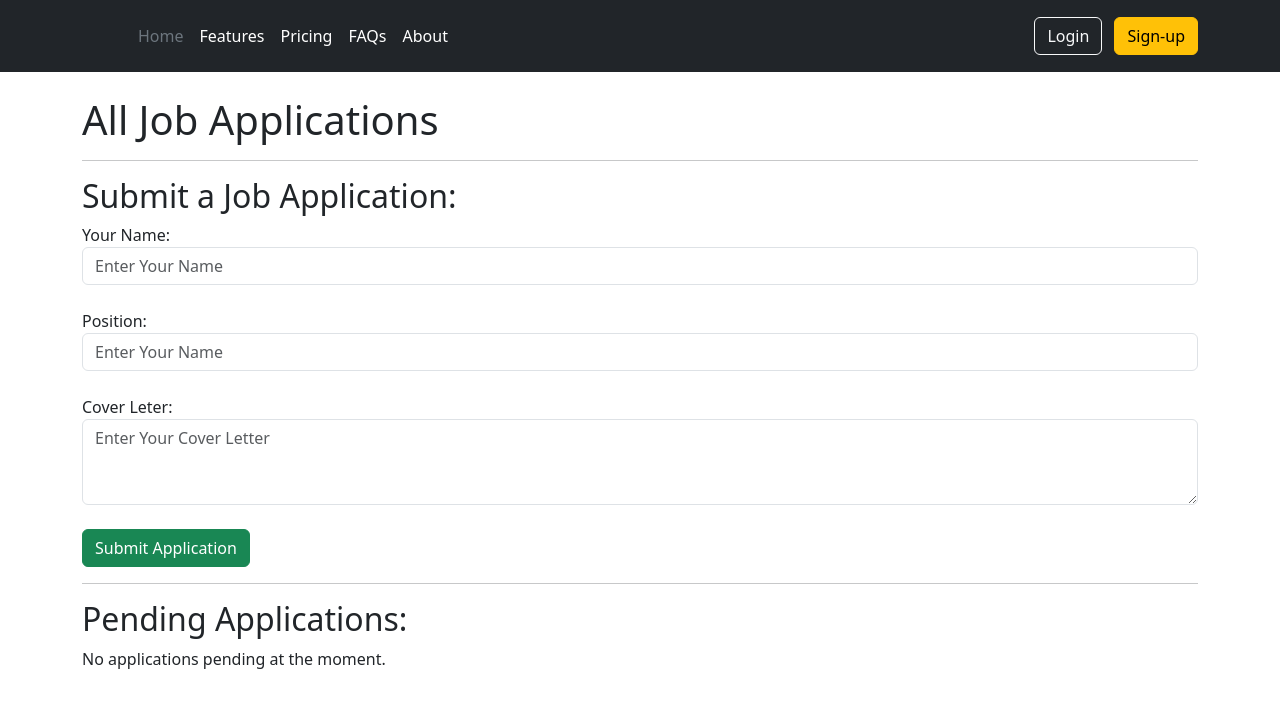
After one commit to Jesse9475/FBLA_PROJECT_2024, a Flask app: page /apply in a window 1280 px wide. The commit adds this page. Shown: the top 708 px of the page. Run offline with Flask 3, Linux system fonts and the light colour scheme.

Commit message:
added admin application + application

```diff
--- a/app.py
+++ b/app.py
@@ -44,6 +44,18 @@ class BlogPost(db.Model):
     def __repr__(self):
         return 'Blog post ' + str(self.id)
 
+class JobApplication(db.Model):
+    id = db.Column(db.Integer, primary_key=True)
+    applicant_name = db.Column(db.String(100), nullable=False)
+    position = db.Column(db.String(100), nullable=False)
+    cover_letter = db.Column(db.String(10000), nullable=False)
+    date_applied = db.Column(db.DateTime, nullable=False, default=datetime.utcnow)
+    approved = db.Column(db.Boolean, nullable=False, default=False)
+    denied = db.Column(db.Boolean, nullable=False, default=False)
+
+    def __repr__(self):
+        return f'JobApplication({self.applicant_name}, {self.position}, {self.cover_letter})'
+
 all_posts = []
 
 @app.route('/')
@@ -88,6 +100,27 @@ def edit(id):
     else:
         return render_template('edit.html', post = post)
 
+@app.route('/apply', methods=['GET', 'POST'])
+def apply():
+    if request.method == 'POST':
+        # Process form data
+        applicant_name = request.form['applicant_name']
+        position = request.form['position']
+        cover_letter = request.form.get('cover_letter', '')  # Optional field
+
+        new_application = JobApplication(
+            applicant_name=applicant_name,
+            position=position,
+            cover_letter=cover_letter
+        )
+        db.session.add(new_application)
+        db.session.commit()
+
+        flash('Your application has been submitted successfully!', 'success')
+        return redirect('/apply')  # Redirect back to the apply page or a confirmation page
+
+    return render_template('apply.html')  # Render the application form page on GET request
+
 #Login
 @app.route("/login", methods = ['POST'])
 def login():
@@ -120,7 +153,9 @@ def register():
 @app.route("/dashboard")
 def dashboard():
     if "username" in session:
-        return render_template("dashboard.html", username = session['username'])
+        # Fetch the user based on the session username
+        user = User.query.filter_by(username=session['username']).first()
+        return render_template("dashboard.html", username=session['username'], user=user)  # Pass the 'user' object
     return redirect(url_for('index'))
 
 @app.route("/logout")
@@ -141,6 +176,39 @@ def admin():
         flash("You must be logged in to access this page.")
         return redirect(url_for('index'))
 
+ #Applications Route
+@app.route('/admin/applications')
+def admin_applications():
+    if "username" in session:
+        user = User.query.filter_by(username=session['username']).first()
+        if user and user.is_admin:
+            # Only show unapproved applications
+            unapproved_applications = JobApplication.query.filter_by(approved=False, denied=False).all()
+            return render_template('admin_applications.html', applications=unapproved_applications)
+        else:
+            flash("You must be admin to access this page.")
+            return redirect(url_for('dashboard'))
+    else:
+        flash("You must be logged in to access this page.")
+        return redirect(url_for('index'))
+
+#Approve Route
+@app.route('/admin/applications/approve/<int:id>')
+def approve_application(id):
+    application = JobApplication.query.get_or_404(id)
+    application.approved = True
+    db.session.commit()
+    return redirect('/admin/applications')
+
+#Deny Route
+@app.route('/admin/applications/deny/<int:id>')
+def deny_application(id):
+    application = JobApplication.query.get_or_404(id)
+    application.denied = True
+    db.session.commit()
+    return redirect('/admin/applications')
+
+
 if __name__ == "__main__":
     with app.app_context():
         db.create_all()
--- /dev/null
+++ b/templates/apply.html
@@ -0,0 +1,45 @@
+{% extends 'base.html' %}
+
+{% block head %}
+<title>Apply for Job</title>
+{% endblock %}
+
+{% block body %}
+<br>
+<h1>All Job Applications</h1>
+
+    <hr>
+    <h2>Submit a Job Application:</h2>
+    <form action='/apply' method='POST'>
+        <label for="job_title">Your Name:</label>
+        <input class="form-control" type="text" name="applicant_name" id="applicant_name" placeholder="Enter Your Name" required>
+        <br>
+
+        <label for="applicant_name">Position:</label>
+        <input class="form-control" type="text" name="position" id="position" placeholder="Enter Your Name" required>
+        <br>
+
+        <label for="application_content">Cover Leter:</label>
+        <textarea class="form-control" id="cover_letter" rows="3" name="cover_letter" placeholder="Enter Your Cover Letter" optional></textarea>
+        <br>
+
+        <input type="submit" class="btn btn-success" value="Submit Application">
+    </form>
+    <hr>
+
+    <h2>Pending Applications:</h2>
+
+    {% for application in applications %}
+        <div class="application">
+            <h3>{{ application.job_title }}</h3>
+            <small>Submitted by: {{ application.applicant_name }} on {{ application.date_submitted }}</small>
+            <p>{{ application.application_content }}</p>
+            <br>
+            <a class="btn btn-success" href="/apply/approve/{{ application.id }}">Approve</a>
+            <a class="btn btn-danger" href="/apply/deny/{{ application.id }}">Deny</a>
+            <hr>
+        </div>
+    {% else %}
+        <p>No applications pending at the moment.</p>
+    {% endfor %}
+{% endblock %}
```
Also changed, not shown: templates/admin_applications.html (added, +34 -0 lines), templates/dashboard.html (+10 -4 lines), templates/posts.html (+10 -11 lines), instance/posts.db, instance/users.db.
